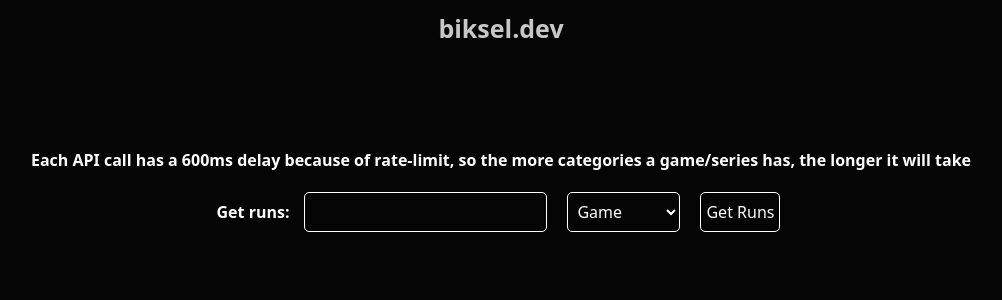
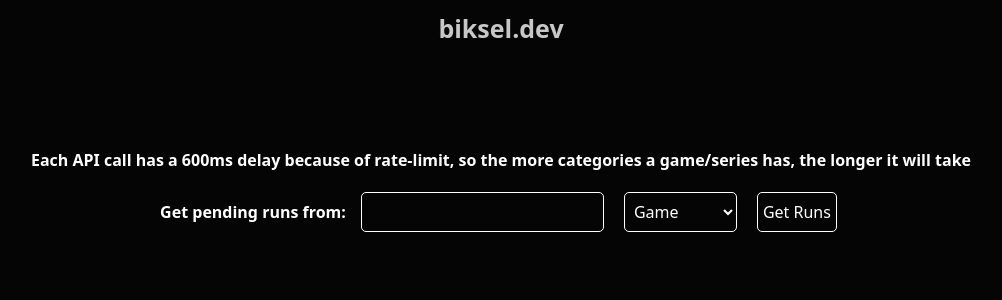
Before and after one commit to Biksell/run-queue, a React (Vite) app: page / in a window 1280 px wide. Shown: the top 300 px of the page, without its empty margins (139-1141 px from the left). Built offline with nearby package versions, Linux system fonts and the light colour scheme.

Commit message:
Fixed strings

```diff
--- a/src/components/RequestForm.jsx
+++ b/src/components/RequestForm.jsx
@@ -2,7 +2,7 @@ const RequestForm = ({input, inputHandler, selection, selectionHandler, requestH
   return (
     <div>
       <form onSubmit={requestHandler}>
-        <span>Get runs:</span>
+        <span>Get pending runs from:</span>
         <input
           value={input}
           onChange={inputHandler}
```
